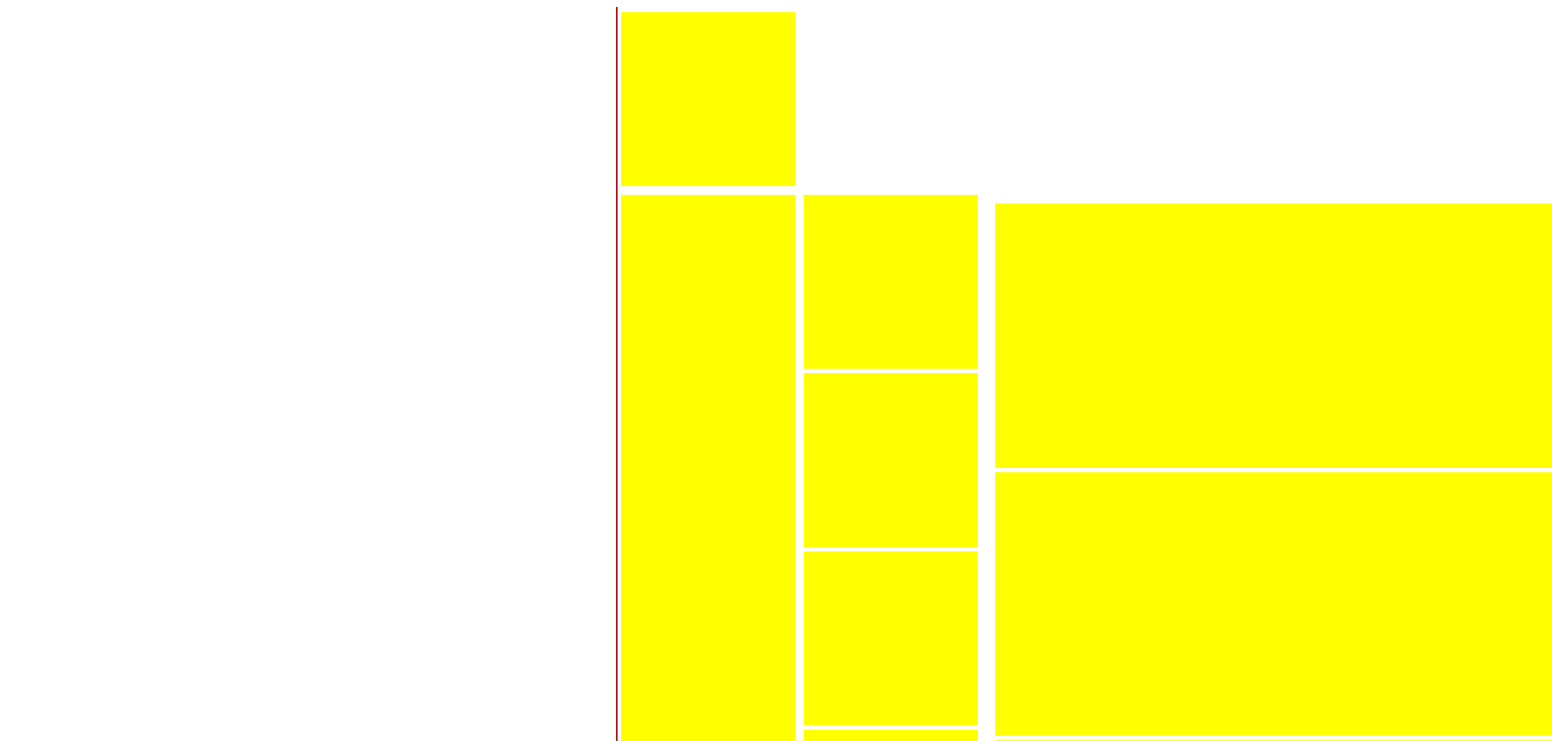
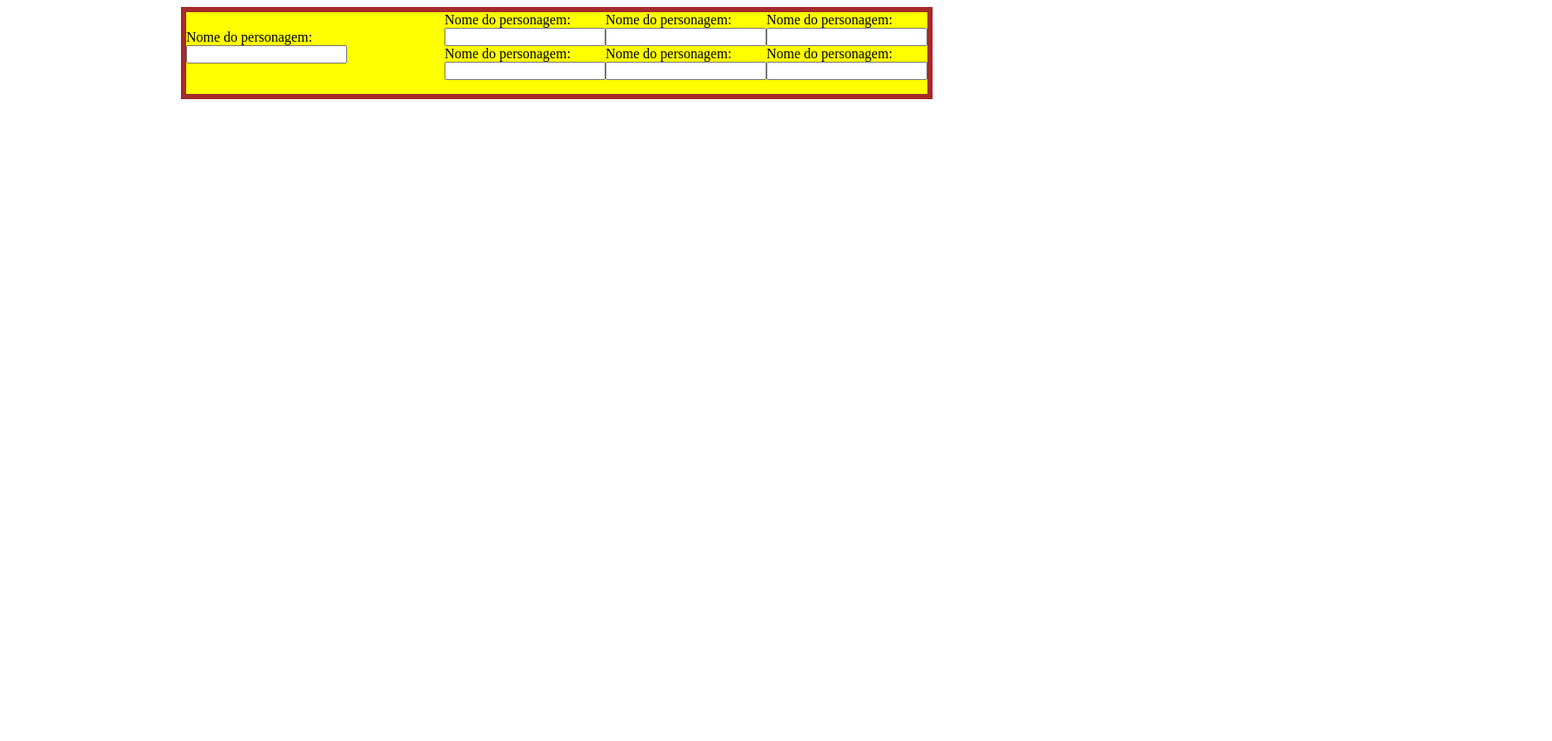
Before and after one commit to pdrlbueno/ficha-automatica, a plain HTML site: page index.html in a window 1280 px wide. Shown: the top 852 px of the page at 87% size, 1784 px wide, since content can reach past the window. After the commit the page ends 800 px from the top, so only its background shows below. Drawn offline with Linux system fonts and the light colour scheme.

Commit message:
parte superios

```diff
--- a/index.html
+++ b/index.html
@@ -14,44 +14,43 @@
     <main>
 
         <div>
-            <div class="box"></div>
-            <div class="flex ">
+            <div class="box ">
+                <div class="flex">
+                    <form >
+                        <label for="name">Nome do personagem:</label>
+                        <input type="text" name="name" >
+                    </form>
+                    <form >
+                        <label for="name">Nome do personagem:</label><br>
+                        <input type="text" name="name" ><br>
+                        <label for="name">Nome do personagem:</label><br>
+                        <input type="text" name="name" ><br>
 
-                <div>
-                    <div class="flex">
-                        <div class="box"></div>
-                        <div>
-                            <div class="box"></div>
-                            <div class="box"></div>
-                            <div class="box"></div>
-                            <div class="box"></div>
-                        </div>
-                    </div>
-                    <div class="box"></div>
-                    <div class="box"></div>
+                    </form>
+                    <form>
+                        <label for="name">Nome do personagem:</label><br>
+                        <input type="text" name="name" ><br>
+                        <label for="name">Nome do personagem:</label><br>
+                        <input type="text" name="name" ><br>
+
+                    </form>
+                    <form action="">
+                        <label for="name">Nome do personagem:</label><br>
+                        <input type="text" name="name" ><br>
+                        <label for="name">Nome do personagem:</label><br>
+                        <input type="text" name="name" ><br>
+                    </form>
                 </div>
 
-                <div >
-                    <div class="flex">
-                        <div class="container">
-                            <div class="box estender alongar"></div>
-                            <div class="box estender alongar "></div>
-                            <div class="box estender alongar"></div>
-                        </div>
-                        <div class="container">
-                            <div class="box estender alongar"></div>
-                            <div class="box estender alongar "></div>
-                            <div class="box estender alongar"></div>
-                        </div>
-                    </div>
-
-                </div>
+            </div>
+            <div class="box  "></div>
+            <div class="box  "></div>
+            <div class="box  "></div>
 
 
+        </div>
 
-            </div>
 
-        </div>
 
 
 
--- a/sty.css
+++ b/sty.css
@@ -1,33 +1,21 @@
 main {
 
     background-color: brown;
-    margin-left: 700;
-    margin-right: 700;
+    margin-left: 200;
+    margin-right: 200;
+
     padding: 1;
 
 }
 
 .box {
     background-color: yellow;
-    padding: 100px;
+
     margin: 5px;
 }
 
 .flex {
     display: flex;
-
+    justify-content: space-around;
+    align-items: center;
 }
-
-.estender {
-    height: 16.7%;
-}
-
-.alongar {
-    width: 100% ;
-}
-.sim{
-    margin: 10;
-}
-.container{
-    margin: 10;
-}
```
